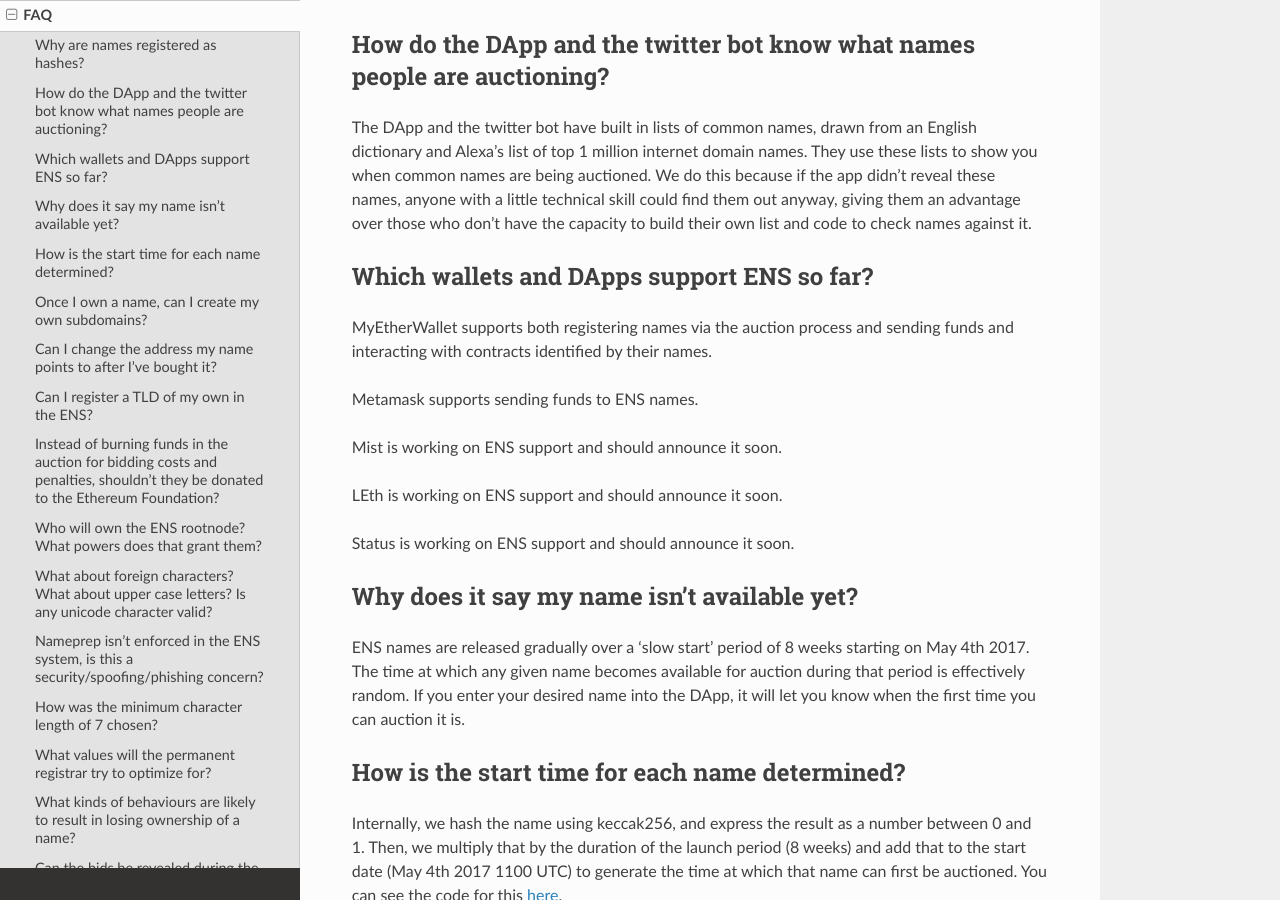
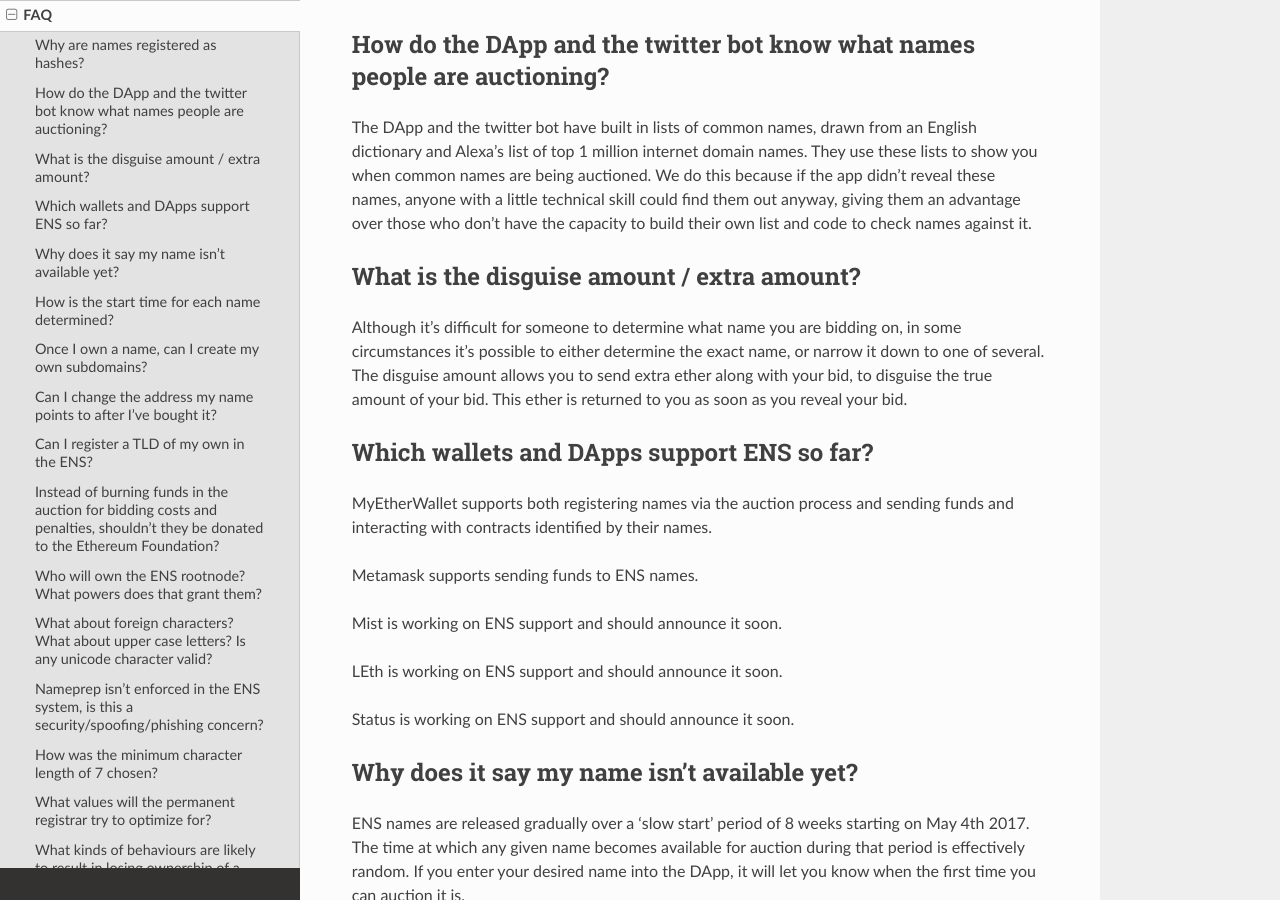
Before and after one commit to ensdomains/ens, a Sphinx documentation site: the page built from docs/faq.rst, in a window 1280 px wide and 900 px high, scrolled down 332 px. Built offline with Sphinx 7.4.7 and the Read the Docs theme 2.0.0, drawn with Linux system fonts in a browser that asks for light colours.

Commit message:
FAQ about disguise amount

```diff
--- a/docs/faq.rst
+++ b/docs/faq.rst
@@ -11,6 +11,10 @@ How do the DApp and the twitter bot know what names people are auctioning?
 -----------------------------------
 
 The DApp and the twitter bot have built in lists of common names, drawn from an English dictionary and Alexa's list of top 1 million internet domain names. They use these lists to show you when common names are being auctioned. We do this because if the app didn't reveal these names, anyone with a little technical skill could find them out anyway, giving them an advantage over those who don't have the capacity to build their own list and code to check names against it.
+
+What is the disguise amount / extra amount?
+------------------------------
+Although it's difficult for someone to determine what name you are bidding on, in some circumstances it's possible to either determine the exact name, or narrow it down to one of several. The disguise amount allows you to send extra ether along with your bid, to disguise the true amount of your bid. This ether is returned to you as soon as you reveal your bid.
 
 Which wallets and DApps support ENS so far?
 -----------------------------------
```
